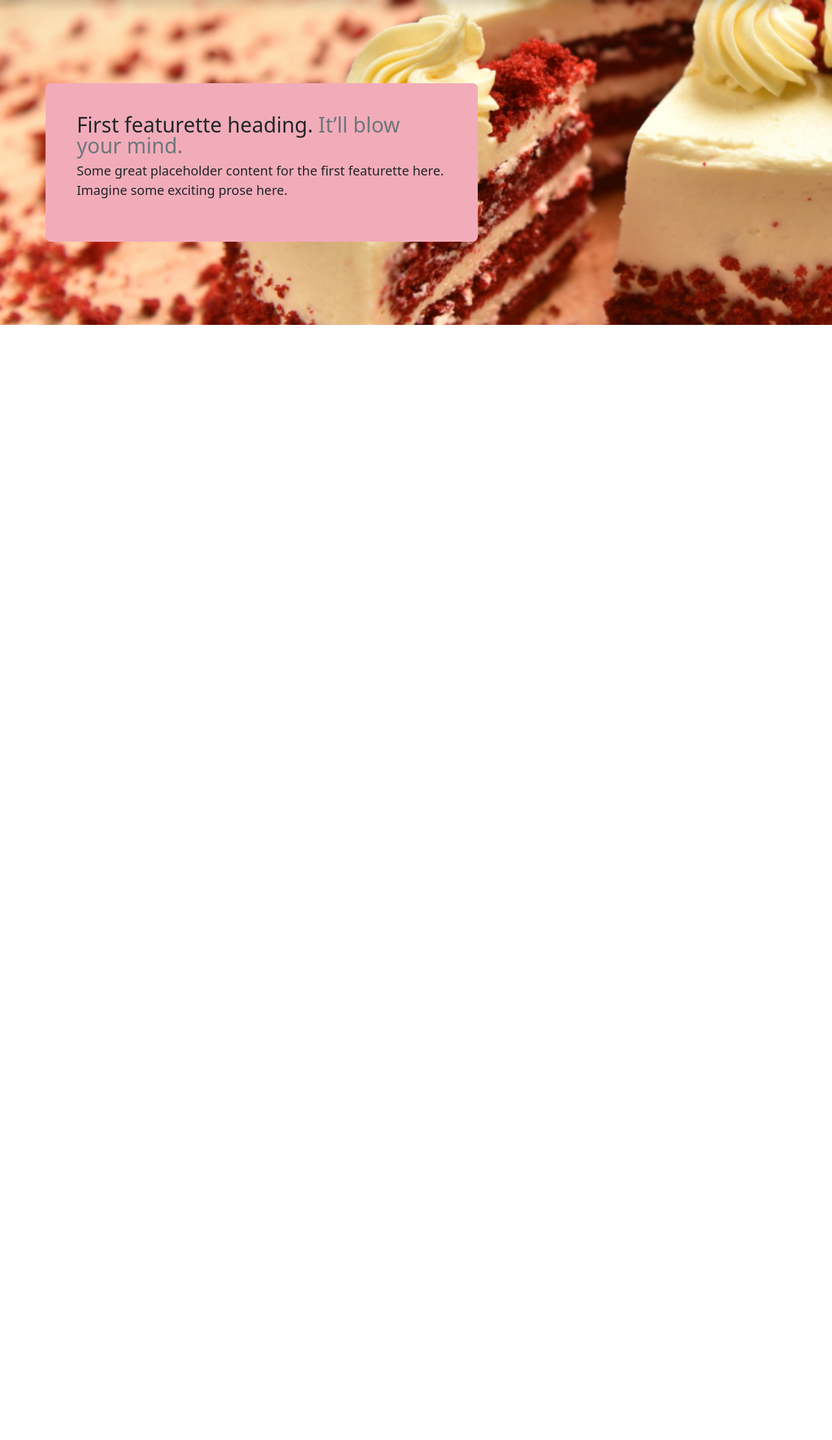
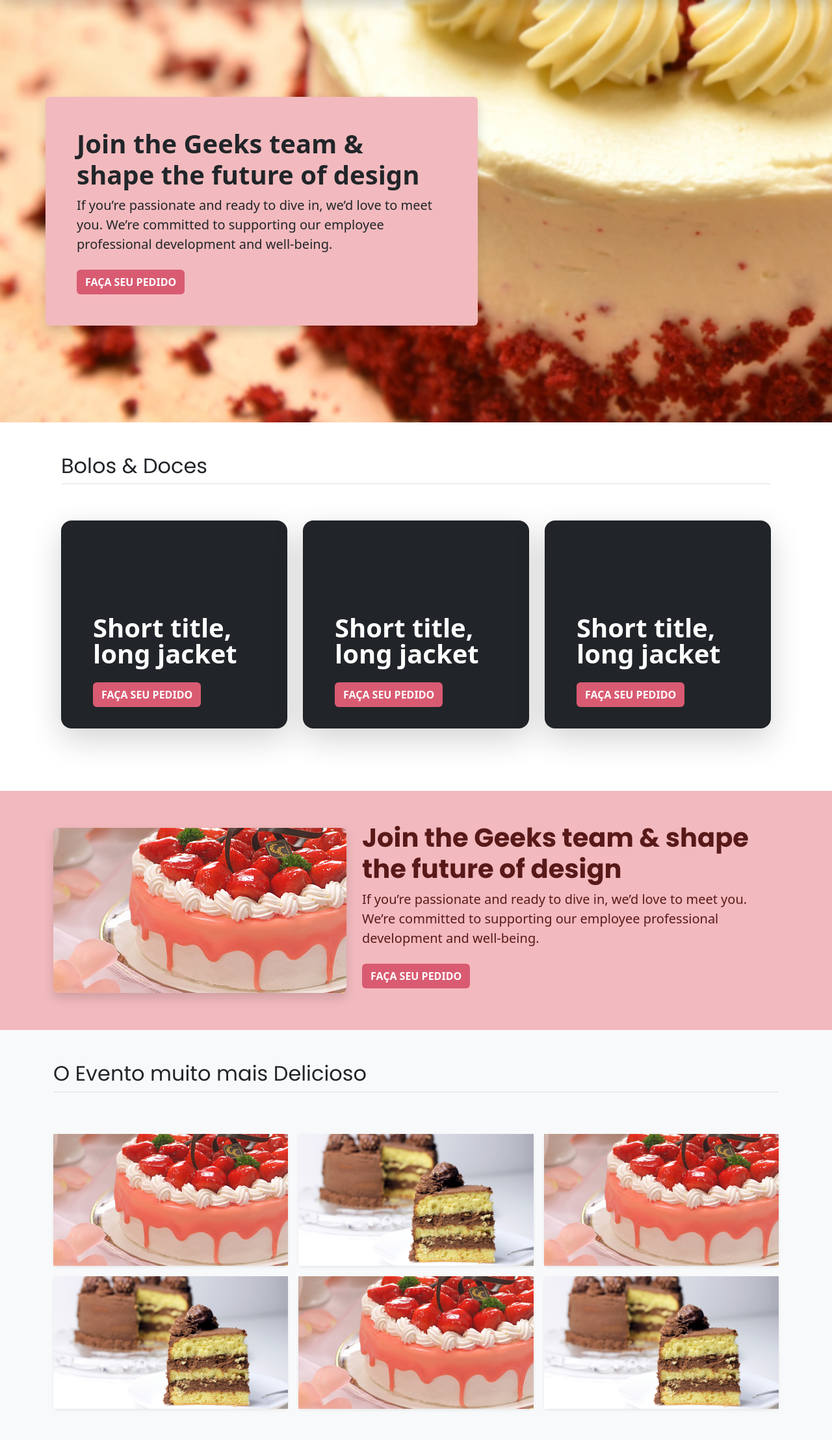
Before and after one commit to R0drigo-Pedroso/ChocoNaty, a PHP site: page / in a window 1280 px wide. Shown: the part 126-2342 px from the top of the page at 65% size. Before the commit the page ends 626 px from the top, so only its background shows below. Run offline with PHP 8.4, Linux system fonts and the light colour scheme; some libraries are stand-ins or nearby versions.

Commit message:
atualizações
add call actions
galeria de imagens

```diff
--- a/css/estilo.css
+++ b/css/estilo.css
@@ -1,8 +1,13 @@
 @import url('https://fonts.googleapis.com/css2?family=Poppins:wght@400;500;600;700&display=swap');
 
 .font-menu {
-    font-family: 'Poppins', sans-serif;
-    font-weight: 400;
+    font-family: 'Poppins', sans-serif !important;
+    font-weight: 400 !important;
+}
+
+h2 {
+    font-family: 'Poppins', sans-serif !important;
+    font-weight: 400 !important;
 }
 
 .font-menu li a:hover {
@@ -16,6 +21,11 @@
     width: 100px;
 }
 
+/* bloco dentro da call action principal */
+    .width-div {
+        height: 650px;
+}
+
 /* call action */
 
 .bg-action {
@@ -23,10 +33,21 @@
     background-size: cover;
 }
 
-.teste {
-    background: #f2acb9;
+.bg-action-central {
+    background: hwb(356 73% 5%);
 }
 
-.teste1 {
-    height: 500px;
+/* cor de fontes para textos */
+.text-callAction {
+    color: #591919 !important;
 }
+
+.btn-whats {
+    background: #D95B72 !important;
+    color: white !important;
+}
+
+    .btn-whats:hover {
+        background: hsl(349, 64%, 68%) !important;
+        color: white !important;
+    }
--- a/index.html
+++ b/index.html
@@ -56,49 +56,147 @@
   </header>
 <!-- final menu de navegação -->
 
-  <!-- Call Action -->
-  <!-- <section>
-    <section class="bg-action py-5">
-      <div class="container"> -->
-        <!-- row -->
-        <!-- <div class="row align-items-center g-0">
-          <div class="col-xl-6 col-lg-6 col-md-12"> -->
-            <!-- heading -->
-            <!-- <div>
-              <h1 class="text-white display-4 fw-bold pe-lg-8">Join the Geeks team &amp; shape the future of design
-              </h1> -->
-              <!-- text -->
-              <!-- <p class="text-white-50 mb-4 lead">
-                If you’re passionate and ready to dive in, we’d love to meet you. We’re committed to supporting our
-                employee professional development and well-being.
-              </p> -->
-              <!-- btn -->
-              <!-- <a href="#" class="btn btn-dark">View opportunities</a>
-            </div>
-          </div> -->
-          <!-- img -->
-          <!-- <div class="col-xl-6 col-lg-6 col-md-12 text-lg-end text-center pt-6 d-none d-lg-block">
-            <img src="" alt="" class="img-fluid">
-          </div>
-        </div>
-      </div>
-     </section>
-  </section> -->
-
+<!-- Call Action -->
   <section class="bg-action">
     <div class="container">
       <div class="row featurette">
-        <div class="col-md-7 m-auto teste p-5 rounded-3">
-          <h2 class="featurette-heading fw-normal lh-1">First featurette heading. <span class="text-muted">It’ll blow your mind.</span></h2>
-          <p class="lead">Some great placeholder content for the first featurette here. Imagine some exciting prose here.</p>
+        <div class="col-md-7 m-auto p-5 rounded-2 shadow bg-action-central">
+          <div>
+            <h1 class="display-6 fw-bold pe-lg-8">Join the Geeks team &amp; shape the future of design
+            </h1>
+            <!-- text -->
+            <p class="mb-4 lead">
+              If you’re passionate and ready to dive in, we’d love to meet you. We’re committed to supporting our
+              employee professional development and well-being.
+            </p>
+            <!-- btn -->
+            <a href="#" class="btn btn-whats text-uppercase fw-bold">Faça seu pedido</a>
+          </div>
         </div>
 
-        <div class="col-md-5 d-none d-md-block teste1">
-          <img class="w-100" src="" alt="">
+        <div class="col-md-5 d-none d-md-block width-div">
         </div>
       </div>
     </div><!-- /.container -->
   </section>
+<!-- Call Action -->
+
+<!-- Cards Bolos e Doces -->
+<div class="container px-4 py-5" id="custom-cards">
+  <h2 class="pb-2 border-bottom">Bolos & Doces</h2>
+
+  <div class="row row-cols-1 row-cols-lg-3 align-items-stretch g-4 py-5">
+    <div class="col">
+      <div class="card card-cover h-100 overflow-hidden text-bg-dark rounded-4 shadow-lg">
+        <div class="d-flex flex-column h-100 p-5 pb-3 text-white text-shadow-1">
+          <h3 class="pt-5 mt-5 mb-4 display-6 lh-1 fw-bold">Short title, long jacket</h3>
+          <ul class="d-flex list-unstyled mt-auto w-100">
+            <li>
+              <a href="#" class="btn btn-whats text-uppercase fw-bold">Faça seu pedido</a>
+            </li>
+          </ul>
+        </div>
+      </div>
+    </div>
+
+    <div class="col">
+      <div class="card card-cover h-100 overflow-hidden text-bg-dark rounded-4 shadow-lg">
+        <div class="d-flex flex-column h-100 p-5 pb-3 text-white text-shadow-1">
+          <h3 class="pt-5 mt-5 mb-4 display-6 lh-1 fw-bold">Short title, long jacket</h3>
+          <ul class="d-flex list-unstyled mt-auto w-100">
+            <li>
+              <a href="#" class="btn btn-whats text-uppercase fw-bold">Faça seu pedido</a>
+            </li>
+          </ul>
+        </div>
+      </div>
+    </div>
+
+    <div class="col">
+      <div class="card card-cover h-100 overflow-hidden text-bg-dark rounded-4 shadow-lg">
+        <div class="d-flex flex-column h-100 p-5 pb-3 text-white text-shadow-1">
+          <h3 class="pt-5 mt-5 mb-4 display-6 lh-1 fw-bold">Short title, long jacket</h3>
+          <ul class="d-flex list-unstyled mt-auto w-100">
+            <li>
+              <a href="#" class="btn btn-whats text-uppercase fw-bold">Faça seu pedido</a>
+            </li>
+          </ul>
+        </div>
+      </div>
+    </div>
+  </div>
+</div>
+<!-- Final Cards Bolos e Doces -->
+
+<!-- Call Action -->
+<section class="container-fluid bg-action-central">
+  <section class="container">
+    <div class="row featurette flex-row-reverse py-5">
+      <div class="col-md-7 text-callAction m-auto">
+        <h2 class="display-6 fw-bold pe-lg-8">Join the Geeks team &amp; shape the future of design</h2>
+        <!-- text -->
+        <p class="mb-4 lead">
+          If you’re passionate and ready to dive in, we’d love to meet you. We’re committed to supporting our
+          employee professional development and well-being.
+        </p>
+        <!-- btn -->
+        <a href="#" class="btn btn-whats text-uppercase fw-bold mb-3">Faça seu pedido</a>
+      </div>
+      <div class="col-md-5 m-auto">
+        <img class="w-100 rounded-3 shadow" src="img/bolomorango.png" alt="">
+      </div>
+    </div>
+  </section>
+</section>
+<!-- Call Action -->
+
+<!-- Cards galeria -->
+<div class="album py-5 bg-light">
+
+  <div class="container">
+
+    <h2 class="pb-2 border-bottom">O Evento muito mais Delicioso</h2>
+
+    <div class="row row-cols-2 row-cols-sm-2 row-cols-md-3 g-3 mt-5">
+      <div class="col">
+        <div class="card border-0 shadow-sm">
+          <img src="img/bolomorango.png" alt="">
+        </div>
+      </div>
+
+      <div class="col">
+        <div class="card border-0 shadow-sm">
+          <img src="img/bolobaunilha.png" alt="">
+        </div>
+      </div>
+
+      <div class="col">
+        <div class="card border-0 shadow-sm">
+          <img src="img/bolomorango.png" alt="">
+        </div>
+      </div>
+
+      <div class="col">
+        <div class="card border-0 shadow-sm">
+          <img src="img/bolobaunilha.png" alt="">
+        </div>
+      </div>
+
+      <div class="col">
+        <div class="card border-0 shadow-sm">
+          <img src="img/bolomorango.png" alt="">
+        </div>
+      </div>
+
+      <div class="col">
+        <div class="card border-0 shadow-sm">
+          <img src="img/bolobaunilha.png" alt="">
+        </div>
+      </div>
+    </div>
+  </div>
+</div>
+<!-- Final Cards Galeria -->
 
   <script src="js/bootstrap.bundle.js"></script>
 
```
Also changed, not shown: img/Design sem nome.png (deleted), img/Mulheres comendo rosquinhas das citações da amizade.png (deleted), img/morangocreme300.png.
